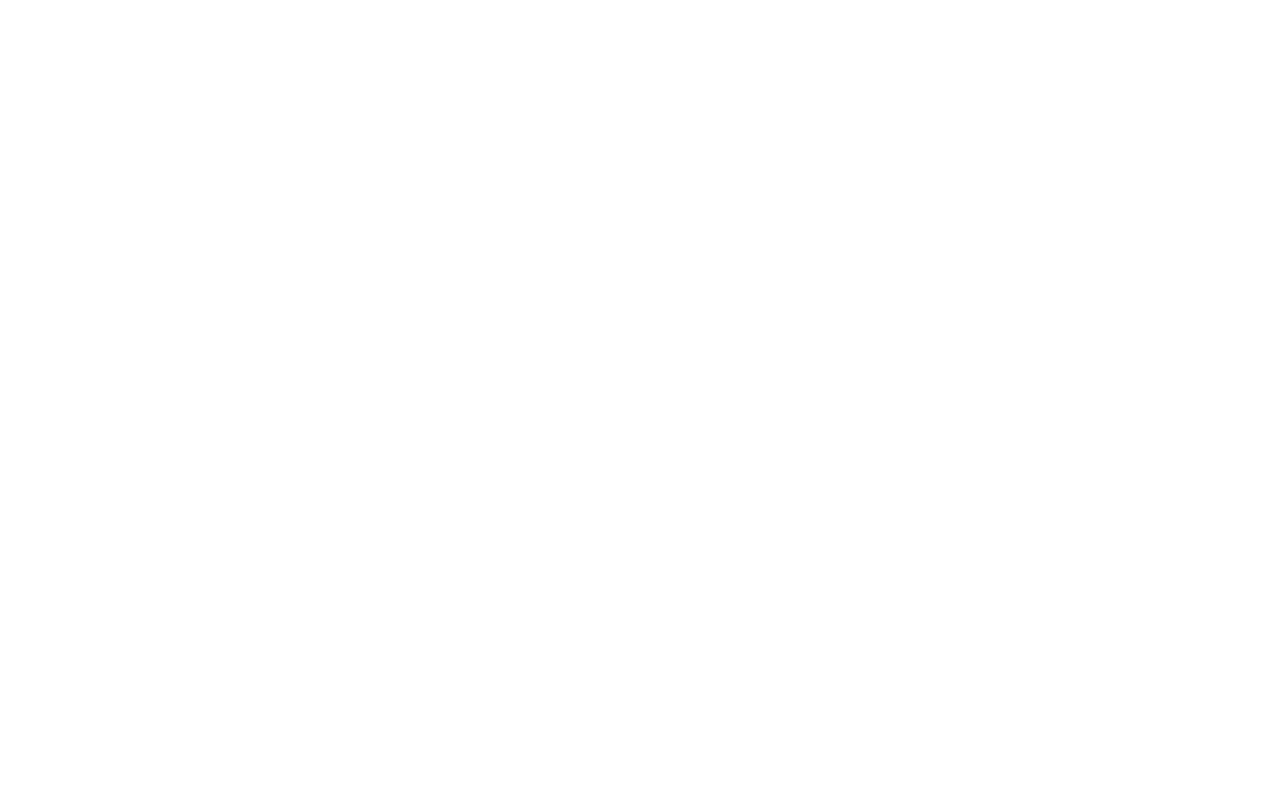
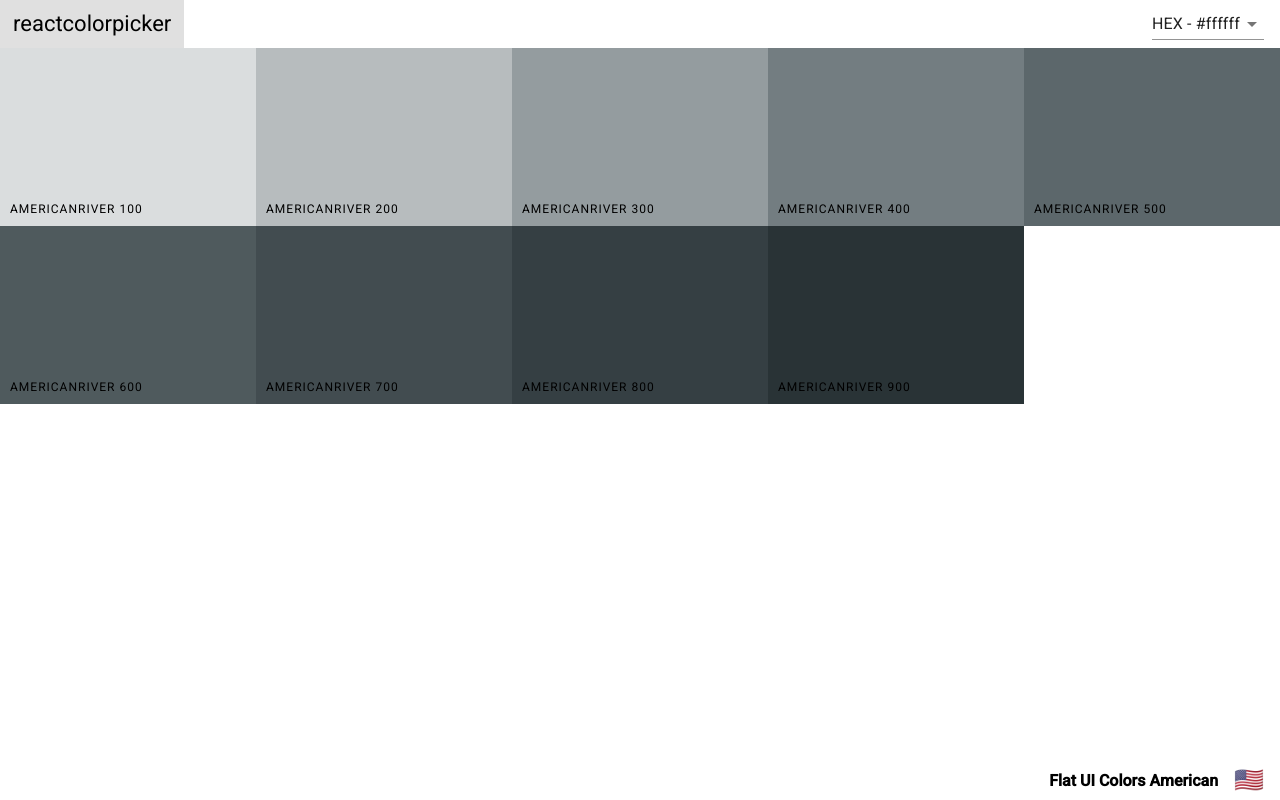
Before and after one commit to ThomasHerold/Color-Picker-Project, a React (Create React App) app: page /palette/flat-ui-colors-american/americanriver in a window 1280 px wide. Built offline with nearby package versions, Linux system fonts and the light colour scheme.

Commit message:
Add Navbar and footer to single palette

```diff
--- a/src/components/App.js
+++ b/src/components/App.js
@@ -5,6 +5,7 @@ import { Route, Switch } from 'react-router-dom';
 import { generatePalette } from '../utils/colorHelpers';
 import '../App.css';
 import PaletteList from './PaletteList';
+import SingleColorPalette from './SingleColorPalette'
 
 class App extends Component {
 
@@ -17,10 +18,14 @@ class App extends Component {
 
   render() {
 
+    // passing routeProps gives PaletteList access to history object
    return (
      <Switch>
-      <Route exact path="/" render={() => <PaletteList palettes={seedColors} />} />
+      <Route exact path="/" render={(routeProps) => <PaletteList palettes={seedColors} {...routeProps} />} />
       <Route exact path="/palette/:id" render={(routeProps) => <Palette palette={generatePalette(this.findPalette(routeProps.match.params.id))} />} />
+      <Route exact path="/palette/:paletteId/:colorId" render={(routeProps) => <SingleColorPalette palette={generatePalette(this.findPalette(routeProps.match.params.paletteId))}
+          colorId={routeProps.match.params.colorId} />}
+      />
     </Switch>
    );
   }
--- a/src/components/Colorbox.js
+++ b/src/components/Colorbox.js
@@ -1,4 +1,5 @@
 import React, { Component } from 'react';
+import { Link } from 'react-router-dom';
 import { CopyToClipboard } from 'react-copy-to-clipboard';
 import "../styles/colorBox.css";
 
@@ -17,7 +18,7 @@ class Colorbox extends Component {
     }
 
     render() {
-    const { background, name } = this.props;
+    const { background, name, moreUrl, showLink } = this.props;
     const { copied } = this.state;
 
     return (
@@ -35,7 +36,12 @@ class Colorbox extends Component {
                 </div>
                 <button className="copy-button">Copy</button>
             </div>
-            <span className="see-more">More</span>
+            {showLink && (
+            <Link to={moreUrl} onClick={e => e.stopPropagation()}>
+                <span className="see-more">More</span>
+            </Link>
+            )}
+
         </div>
     </CopyToClipboard>
     );
--- a/src/components/Minipalette.js
+++ b/src/components/Minipalette.js
@@ -50,7 +50,7 @@ const Minipalette = (props) => {
     ));
 
     return (
-        <div className={classes.root}>
+        <div className={classes.root} onClick={props.handleClick}>
             <div className={classes.colors}>
                 {miniColorBoxes}
             </div>
--- a/src/components/NavBar.js
+++ b/src/components/NavBar.js
@@ -27,12 +27,12 @@ class NavBar extends Component {
 
     render() {
         const { format } = this.state;
-        const { level, changeLevel } = this.props;
+        const { level, changeLevel, showSlider } = this.props;
 
         return (
         <header className="NavBar">
         <div className="logo"><Link to={"/"}>reactcolorpicker</Link></div>
-         <div className="slider-container">
+         { showSlider && (<div className="slider-container">
             <span>Level: {level}</span>
             <div className="slider">
             <Slider
@@ -47,6 +47,7 @@ class NavBar extends Component {
             />
             </div>
            </div>
+         )}
            <div className="select-container">
                <Select value={format} onChange={this.handleChange}>
                    <MenuItem value="hex">HEX - #ffffff</MenuItem>
--- a/src/components/Palette.js
+++ b/src/components/Palette.js
@@ -1,5 +1,6 @@
 import React, { Component } from 'react'
 import ColorBox from './Colorbox';
+import PaletteFooter from './PaletteFooter';
 import "../styles/palette.css";
 import NavBar from './NavBar';
 
@@ -23,20 +24,17 @@ class Palette extends Component {
     render() {
 
     const { level, format } = this.state;
-    const { colors, paletteName, emoji } = this.props.palette;
+    const { colors, paletteName, emoji, id } = this.props.palette;
 
     const colorBoxes = colors[level].map(color => (
-        <ColorBox background={color[format]} name={color.name} key={color.id} />
+        <ColorBox background={color[format]} name={color.name} key={color.id} moreUrl={`/palette/${id}/${color.id}`} showLink={true} />
     ));
 
     return (
     <div className="Palette">
-        <NavBar level={level} changeLevel={this.changeLevel} handleChange={this.changeFormat} />
+        <NavBar level={level} changeLevel={this.changeLevel} handleChange={this.changeFormat} showSlider />
         <div className="Palette-colors" >{colorBoxes}</div>
-        <footer className="Palette-footer">
-            {paletteName}
-            <span className="emoji">{emoji}</span>
-        </footer>
+        <PaletteFooter paletteName={paletteName} emoji={emoji} />
     </div>
         );
     }
--- /dev/null
+++ b/src/components/PaletteFooter.js
@@ -0,0 +1,17 @@
+import React from 'react';
+import "../styles/palette.css";
+
+const PaletteFooter = (props) => {
+    const { paletteName, emoji } = props;
+
+    return (
+        <div>
+         <footer className="Palette-footer">
+            {paletteName}
+            <span className="emoji">{emoji}</span>
+         </footer>
+        </div>
+    );
+};
+
+export default PaletteFooter;
--- a/src/components/PaletteList.js
+++ b/src/components/PaletteList.js
@@ -1,5 +1,4 @@
 import React, { Component } from 'react';
-import { Link } from 'react-router-dom';
 import Minipalette from './Minipalette';
 import { withStyles } from '@material-ui/styles';
 
@@ -34,6 +33,9 @@ const styles ={
 }
 
 class PaletteList extends Component {
+    goToPalette(id) {
+        this.props.history.push(`/palette/${id}`);
+    }
 
     render() {
     const { palettes, classes } = this.props;
@@ -46,7 +48,7 @@ class PaletteList extends Component {
                 </nav>
                 <div className={classes.palettes}>
                     {palettes.map((palette) => (
-                        <Minipalette {...palette} />
+                      <Minipalette {...palette} handleClick={() => this.goToPalette(palette.id)} />
                     ))}
                </div>
             </div>
--- /dev/null
+++ b/src/components/SingleColorPalette.js
@@ -0,0 +1,54 @@
+import React, { Component } from 'react';
+import NavBar from './NavBar';
+import Colorbox from './Colorbox';
+import PaletteFooter from './PaletteFooter';
+
+class SingleColorPalette extends Component {
+    constructor(props) {
+        super(props);
+
+        this._shades = this.gatherShades(this.props.palette, this.props.colorId);
+        this.state = { format: "hex" };
+        this.changeFormat = this.changeFormat.bind(this);
+    }
+
+    /*
+        Take generated newPalette and set allColors to the 'colors' object of arrays within the new palette.
+        Each key in allColors (from 'colors') is the shade level.
+        We are iterating over each shade level, and since it is an object of arrays, we can filter out the colors we don't need by
+        selecting the key (color level) and concatenating the remaining color on the shades array
+    */
+    gatherShades(palette, colorToFilterBy) {
+        let shades = [];
+        let allColors = palette.colors;
+
+        for(let key in allColors) {
+            shades = shades.concat(allColors[key].filter(color => color.id === colorToFilterBy));
+        };
+
+        // above generates a level 50 value, which we don't need, so we can return the array from index 1 and onward
+        return shades.slice(1);
+    }
+
+    changeFormat(val) {
+        this.setState({ format: val })
+    }
+
+    render() {
+        const { format } = this.state;
+        const { paletteName, emoji } = this.props.palette;
+        const colorBoxes = this._shades.map(color => (
+            <Colorbox key={color.id} name={color.name} background={color[format]} showLink={false} />
+        ));
+
+        return (
+            <div className="Palette">
+                <NavBar handleChange={this.changeFormat} showSlider={false} />
+                <div className="Palette-colors">{colorBoxes}</div>
+                <PaletteFooter paletteName={paletteName} emoji={emoji} />
+            </div>
+        );
+    }
+}
+
+export default SingleColorPalette;
--- a/src/styles/colorBox.css
+++ b/src/styles/colorBox.css
@@ -2,7 +2,7 @@
 .ColorBox {
     width: 20%;
     height: 25%;
-    margin: 0 auto;
+    margin: 0;
     position: relative;
     cursor: pointer;
 }
--- a/src/styles/palette.css
+++ b/src/styles/palette.css
@@ -9,6 +9,7 @@
     height: 90%;
     display: flex;
     flex-wrap: wrap;
+    align-content: flex-start;
     overflow: hidden;
 }
 
```
